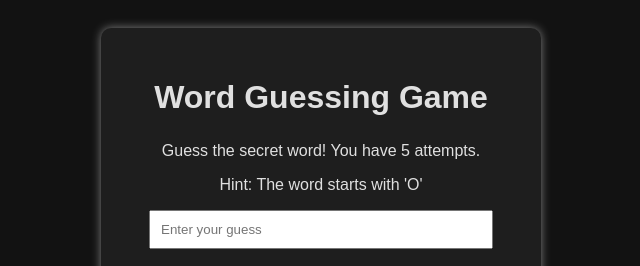
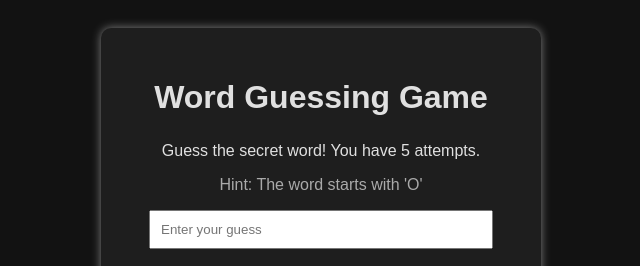
Before and after one commit to Micoyy789/Word-Guessing-Game, a plain HTML site: page index.html in a window 1280 px wide. Shown: the top 266 px of the page, 319-959 px from the left. Drawn offline with Linux system fonts and the light colour scheme.

Commit message:
Add files via upload

```diff
--- a/index.html
+++ b/index.html
@@ -10,7 +10,7 @@
     <div class="container">
         <h1>Word Guessing Game</h1>
         <p>Guess the secret word! You have 5 attempts.</p>
-        <p id="hint"></p>
+        <p class="hint" id="hint"></p>
         <input type="text" id="guessInput" placeholder="Enter your guess">
         <button class="submitBtn" id="submitBtn">Submit</button>
         <p id="message"></p>
```
